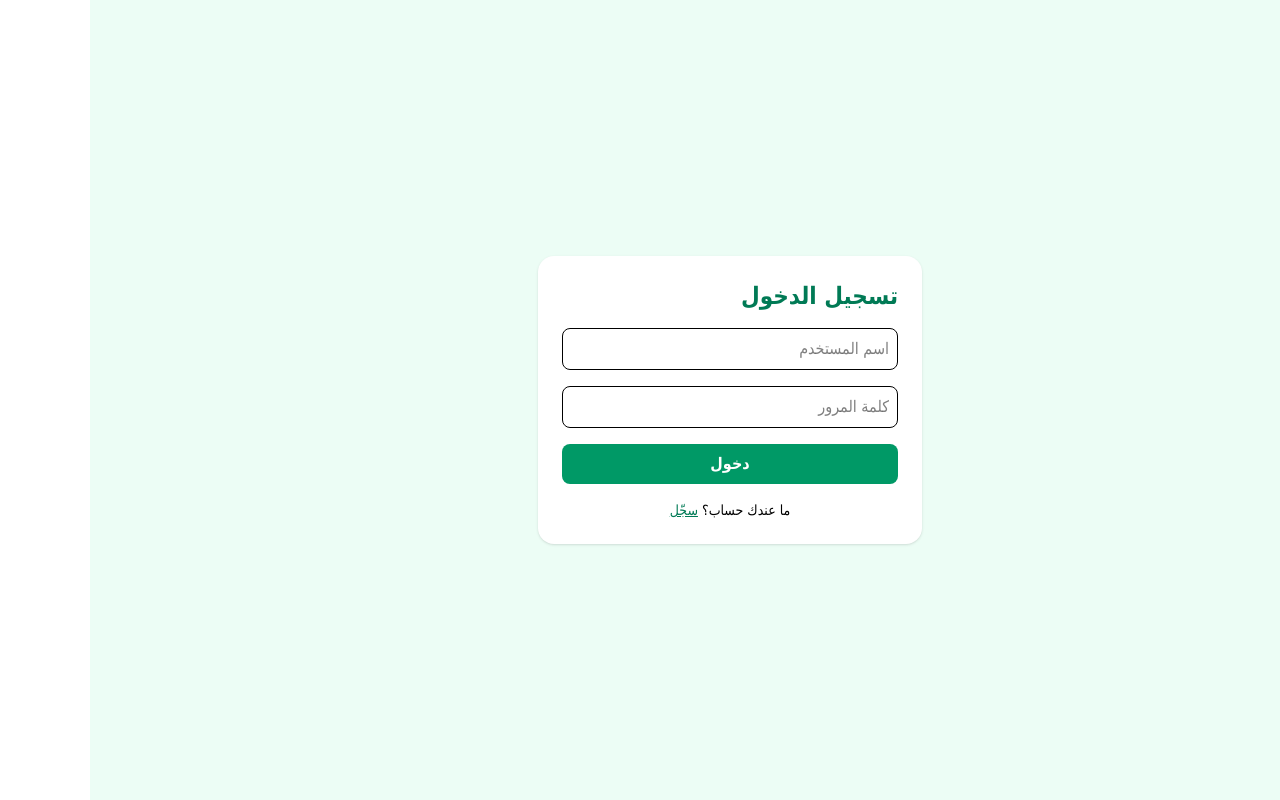
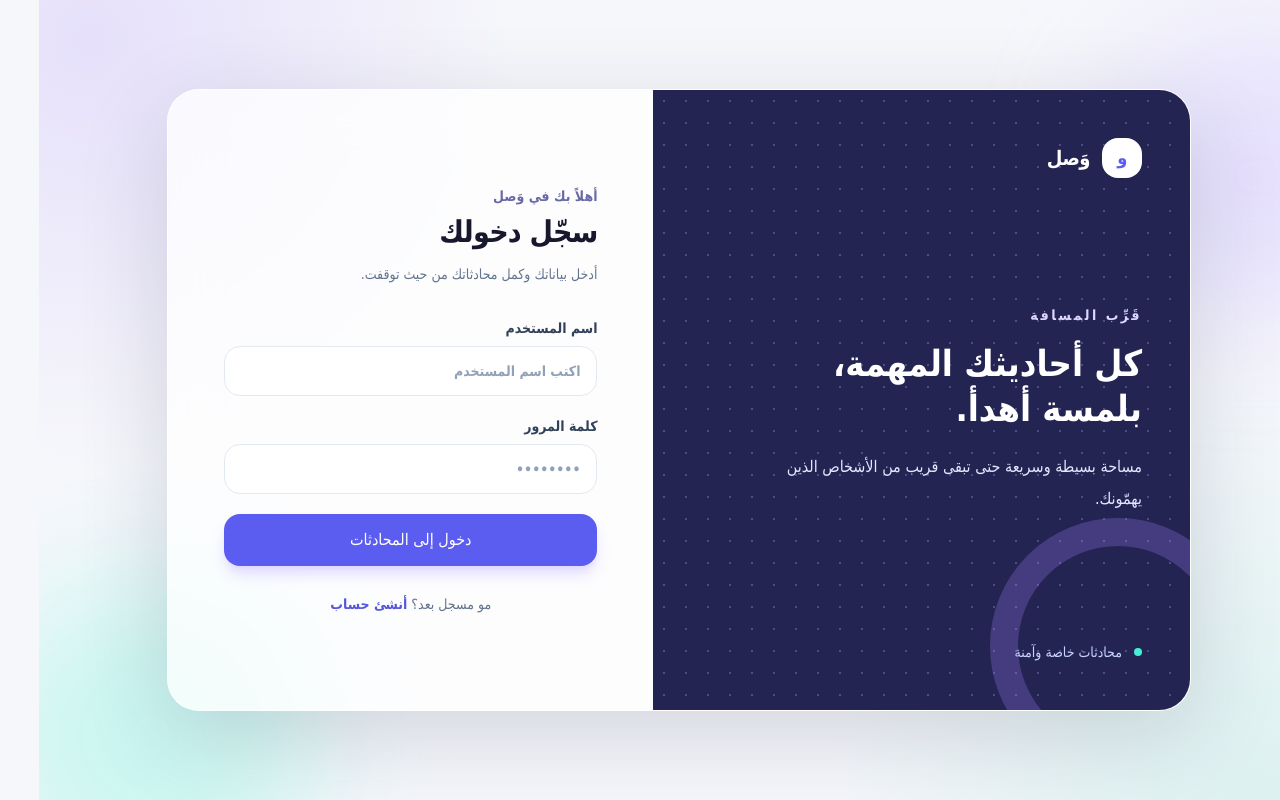
Before and after one commit to saffi277/chat, a Next.js app in the folder frontend/: page /login in a window 1280 px wide. Built offline with nearby package versions, Linux system fonts and the light colour scheme; no server answers.

Commit message:
Redesign Next.js chat frontend

```diff
--- a/frontend/app/AuthForm.tsx
+++ b/frontend/app/AuthForm.tsx
@@ -25,24 +25,43 @@ export default function AuthForm({ mode }: { mode: "login" | "register" }) {
   }
 
   return (
-    <main className="flex flex-1 items-center justify-center bg-emerald-50 p-4">
-      <form onSubmit={submit} className="w-full max-w-sm space-y-4 rounded-2xl bg-white p-6 shadow">
-        <h1 className="text-2xl font-bold text-emerald-700">{isLogin ? "تسجيل الدخول" : "حساب جديد"}</h1>
-        <input className="w-full rounded-lg border p-2" placeholder="اسم المستخدم"
-          value={username} onChange={(e) => setUsername(e.target.value)} required />
-        <input className="w-full rounded-lg border p-2" placeholder="كلمة المرور" type="password"
-          value={password} onChange={(e) => setPassword(e.target.value)} required />
-        {error && <p className="text-sm text-red-600">{error}</p>}
-        <button className="w-full rounded-lg bg-emerald-600 p-2 font-bold text-white hover:bg-emerald-700">
-          {isLogin ? "دخول" : "تسجيل"}
-        </button>
-        <p className="text-center text-sm">
-          {isLogin ? "ما عندك حساب؟ " : "عندك حساب؟ "}
-          <Link className="text-emerald-700 underline" href={isLogin ? "/register" : "/login"}>
-            {isLogin ? "سجّل" : "ادخل"}
-          </Link>
-        </p>
-      </form>
+    <main className="app-shell relative flex min-h-full flex-1 items-center justify-center overflow-hidden p-5 lg:p-10">
+      <div className="pointer-events-none absolute -right-20 top-8 h-72 w-72 rounded-full bg-violet-300/35 blur-3xl" />
+      <div className="pointer-events-none absolute -bottom-24 -left-12 h-80 w-80 rounded-full bg-teal-200/45 blur-3xl" />
+      <div className="relative grid w-full max-w-5xl overflow-hidden rounded-[32px] border border-white/70 bg-white/75 shadow-[0_25px_90px_rgba(30,36,70,.16)] backdrop-blur-xl lg:grid-cols-[1.05fr_.95fr]">
+        <section className="relative hidden min-h-[620px] overflow-hidden bg-[#242453] p-12 text-white lg:flex lg:flex-col">
+          <div className="absolute inset-0 opacity-30 [background-image:radial-gradient(#a9a8ff_1px,transparent_1px)] [background-size:22px_22px]" />
+          <div className="relative flex items-center gap-3 text-xl font-black tracking-tight"><span className="grid h-10 w-10 place-items-center rounded-2xl bg-white text-lg text-[#5b5cf0]">و</span> وَصل</div>
+          <div className="relative my-auto">
+            <p className="mb-4 text-sm font-bold tracking-[.18em] text-violet-200">قَرِّب المسافة</p>
+            <h2 className="max-w-sm text-4xl font-black leading-[1.25]">كل أحاديثك المهمة، بلمسة أهدأ.</h2>
+            <p className="mt-5 max-w-sm leading-8 text-indigo-100">مساحة بسيطة وسريعة حتى تبقى قريب من الأشخاص الذين يهمّونك.</p>
+          </div>
+          <div className="relative flex items-center gap-3 text-sm text-indigo-200"><span className="h-2 w-2 rounded-full bg-teal-300" /> محادثات خاصة وآمنة</div>
+          <div className="absolute -bottom-16 -right-14 h-64 w-64 rounded-full border-[28px] border-violet-400/25" />
+        </section>
+        <section className="flex min-h-[620px] flex-col justify-center px-6 py-10 sm:px-12 lg:px-14">
+          <div className="mb-10 flex items-center gap-3 text-lg font-black text-[#242453] lg:hidden"><span className="grid h-10 w-10 place-items-center rounded-2xl bg-[#5b5cf0] text-white">و</span> وَصل</div>
+          <div className="mb-8">
+            <p className="mb-2 text-sm font-bold text-[#6969a5]">أهلاً بك في وَصل</p>
+            <h1 className="text-3xl font-black tracking-tight text-[#17172d]">{isLogin ? "سجّل دخولك" : "أنشئ حسابك"}</h1>
+            <p className="mt-3 text-sm leading-6 text-slate-500">{isLogin ? "أدخل بياناتك وكمل محادثاتك من حيث توقفت." : "ابدأ تجربة محادثة هادئة وسريعة خلال دقيقة."}</p>
+          </div>
+          <form onSubmit={submit} className="space-y-5">
+            <label className="block text-sm font-bold text-slate-700">اسم المستخدم
+              <input className="mt-2 w-full rounded-2xl border border-slate-200 bg-white px-4 py-3.5 outline-none transition placeholder:text-slate-400 focus:border-[#7775f5] focus:ring-4 focus:ring-violet-100" placeholder="اكتب اسم المستخدم" value={username} onChange={(e) => setUsername(e.target.value)} required />
+            </label>
+            <label className="block text-sm font-bold text-slate-700">كلمة المرور
+              <input className="mt-2 w-full rounded-2xl border border-slate-200 bg-white px-4 py-3.5 outline-none transition placeholder:text-slate-400 focus:border-[#7775f5] focus:ring-4 focus:ring-violet-100" placeholder="••••••••" type="password" value={password} onChange={(e) => setPassword(e.target.value)} required />
+            </label>
+            {error && <p className="rounded-xl bg-rose-50 px-3 py-2 text-sm font-bold text-rose-600">{error}</p>}
+            <button className="w-full rounded-2xl bg-[#5b5cf0] p-3.5 font-bold text-white shadow-lg shadow-violet-200 transition hover:-translate-y-0.5 hover:bg-[#4949dc] active:translate-y-0">
+              {isLogin ? "دخول إلى المحادثات" : "إنشاء الحساب"}
+            </button>
+          </form>
+          <p className="mt-7 text-center text-sm text-slate-500">{isLogin ? "مو مسجل بعد؟ " : "عندك حساب بالفعل؟ "}<Link className="font-bold text-[#5656dc] hover:underline" href={isLogin ? "/register" : "/login"}>{isLogin ? "أنشئ حساب" : "سجّل دخول"}</Link></p>
+        </section>
+      </div>
     </main>
   );
 }
--- a/frontend/app/chat/page.tsx
+++ b/frontend/app/chat/page.tsx
@@ -84,60 +84,64 @@ export default function ChatPage() {
 
   const other = (c: Conversation) => c.participants.find((p) => p.id !== me?.id) ?? c.participants[0];
   const activeOther = active ? users.find((u) => u.id === other(active).id) ?? other(active) : null;
+  const initials = (name: string) => name.slice(0, 2).toUpperCase();
 
   return (
-    <main className="flex h-full">
-      <aside className={`${active ? "hidden md:flex" : "flex"} w-full flex-col border-l bg-white md:w-80`}>
-        <header className="flex items-center justify-between bg-emerald-700 p-3 text-white">
-          <span className="font-bold">{me?.username}</span>
-          <button className="text-sm underline" onClick={() => { logout(); router.push("/login"); }}>خروج</button>
+    <main className="app-shell h-full p-0 md:p-4 lg:p-6">
+      <div className="flex h-full overflow-hidden bg-white md:mx-auto md:max-w-[1600px] md:rounded-[28px] md:border md:border-white/80 md:shadow-[0_18px_60px_rgba(31,34,70,.12)]">
+      <aside className={`${active ? "hidden md:flex" : "flex"} w-full flex-col border-l border-slate-100 bg-white md:w-[350px]`}>
+        <header className="border-b border-slate-100 px-5 pb-5 pt-6">
+          <div className="flex items-center justify-between">
+            <div className="flex items-center gap-3"><span className="grid h-10 w-10 place-items-center rounded-2xl bg-[#5b5cf0] font-black text-white">و</span><div><h1 className="font-black text-[#222242]">وَصل</h1><p className="text-xs text-slate-400">مساحتك للتواصل</p></div></div>
+            <button aria-label="تسجيل الخروج" title="تسجيل الخروج" className="grid h-9 w-9 place-items-center rounded-xl text-slate-400 transition hover:bg-rose-50 hover:text-rose-500" onClick={() => { logout(); router.push("/login"); }}>
+              <svg viewBox="0 0 24 24" className="h-5 w-5 fill-none stroke-current" strokeWidth="2"><path d="M10 17l5-5-5-5M15 12H3M21 19V5a2 2 0 00-2-2h-6" /></svg>
+            </button>
+          </div>
+          <div className="mt-5 flex items-center gap-3 rounded-2xl bg-[#f6f7fb] px-3 py-2.5 text-sm text-slate-400"><svg viewBox="0 0 24 24" className="h-4 w-4 fill-none stroke-current" strokeWidth="2"><circle cx="11" cy="11" r="6"/><path d="m20 20-4-4"/></svg><span>ابحث في محادثاتك</span></div>
         </header>
-        <div className="flex-1 overflow-y-auto">
-          <h2 className="px-3 pt-3 text-xs font-bold text-gray-500">المحادثات</h2>
-          {conversations.map((c) => (
-            <button key={c.id} onClick={() => setActive(c)}
-              className={`flex w-full items-center justify-between p-3 text-right hover:bg-gray-100 ${active?.id === c.id ? "bg-gray-100" : ""}`}>
-              <div className="min-w-0">
-                <div className="font-bold">{other(c).username}</div>
-                <div className="truncate text-sm text-gray-500">{c.last_message?.content ?? "—"}</div>
-              </div>
-              {c.unread_count > 0 && (
-                <span className="rounded-full bg-emerald-600 px-2 text-xs text-white">{c.unread_count}</span>
-              )}
-            </button>
+        <div className="soft-scroll flex-1 overflow-y-auto px-3 py-4">
+          <div className="mb-3 flex items-center justify-between px-2"><h2 className="text-xs font-black tracking-wider text-slate-400">المحادثات</h2><span className="text-xs font-bold text-[#6969df]">{conversations.length}</span></div>
+          <div className="space-y-1">
+          {conversations.map((c) => {
+            const person = other(c); const selected = active?.id === c.id;
+            return <button key={c.id} onClick={() => setActive(c)} className={`group flex w-full items-center gap-3 rounded-2xl p-3 text-right transition ${selected ? "bg-[#efefff]" : "hover:bg-slate-50"}`}>
+              <div className="relative grid h-11 w-11 shrink-0 place-items-center rounded-2xl bg-gradient-to-br from-violet-200 to-indigo-100 font-black text-sm text-[#5656b8]">{initials(person.username)}<span className={`absolute -bottom-0.5 -left-0.5 h-3.5 w-3.5 rounded-full border-2 border-white ${person.is_online ? "bg-emerald-400" : "bg-slate-300"}`} /></div>
+              <div className="min-w-0 flex-1"><div className="flex items-center justify-between gap-2"><strong className="truncate text-sm text-[#292942]">{person.username}</strong>{c.last_message && <time className="shrink-0 text-[10px] text-slate-400">{new Date(c.last_message.created_at).toLocaleTimeString("ar", { hour: "2-digit", minute: "2-digit" })}</time>}</div><div className="mt-1 flex items-center justify-between gap-2"><span className="truncate text-xs text-slate-400">{c.last_message?.content ?? "ابدأ محادثة جديدة"}</span>{c.unread_count > 0 && <span className="grid h-5 min-w-5 place-items-center rounded-full bg-[#5b5cf0] px-1 text-[10px] font-bold text-white">{c.unread_count}</span>}</div></div>
+            </button>;
+          })}
+          </div>
+          <div className="my-6 h-px bg-slate-100" />
+          <div className="mb-3 flex items-center justify-between px-2"><h2 className="text-xs font-black tracking-wider text-slate-400">ابدأ محادثة</h2><span className="h-2 w-2 rounded-full bg-emerald-400" /></div>
+          <div className="space-y-1">
+          {users.map((u) => (
+            <button key={u.id} onClick={() => openWith(u)} className="flex w-full items-center gap-3 rounded-2xl p-3 text-right transition hover:bg-slate-50"><div className="relative grid h-10 w-10 place-items-center rounded-2xl bg-slate-100 text-xs font-black text-slate-500">{initials(u.username)}<span className={`absolute -bottom-0.5 -left-0.5 h-3 w-3 rounded-full border-2 border-white ${u.is_online ? "bg-emerald-400" : "bg-slate-300"}`} /></div><div><strong className="block text-sm text-[#35354d]">{u.username}</strong><span className={`text-xs ${u.is_online ? "text-emerald-500" : "text-slate-400"}`}>{u.is_online ? "متصل الآن" : "غير متصل"}</span></div></button>
           ))}
-          <h2 className="px-3 pt-3 text-xs font-bold text-gray-500">المستخدمين</h2>
-          {users.map((u) => (
-            <button key={u.id} onClick={() => openWith(u)} className="flex w-full items-center gap-2 p-3 hover:bg-gray-100">
-              <span className={`h-2.5 w-2.5 rounded-full ${u.is_online ? "bg-green-500" : "bg-gray-300"}`} />
-              {u.username}
-            </button>
-          ))}
+          </div>
         </div>
+        <div className="border-t border-slate-100 p-4"><div className="flex items-center gap-3 rounded-2xl bg-slate-50 p-2.5"><span className="grid h-9 w-9 place-items-center rounded-xl bg-[#222242] text-sm font-black text-white">{me ? initials(me.username) : "؟"}</span><div className="min-w-0"><p className="truncate text-sm font-black text-[#31314d]">{me?.username}</p><p className="text-xs text-emerald-500">متصل</p></div></div></div>
       </aside>
 
-      <section className={`${active ? "flex" : "hidden md:flex"} flex-1 flex-col bg-[#efeae2]`}>
+      <section className={`${active ? "flex" : "hidden md:flex"} message-pattern flex-1 flex-col`}>
         {!active || !activeOther ? (
-          <div className="m-auto text-gray-500">اختار شخص حتى تبدي المحادثة</div>
+          <div className="m-auto max-w-sm px-8 text-center"><div className="mx-auto grid h-20 w-20 place-items-center rounded-[28px] bg-white shadow-xl shadow-indigo-100"><svg viewBox="0 0 24 24" className="h-9 w-9 fill-none stroke-[#5b5cf0]" strokeWidth="1.7"><path d="M20 15a3 3 0 01-3 3H9l-5 3V7a3 3 0 013-3h10a3 3 0 013 3z"/><path d="M8 10h8M8 14h5"/></svg></div><h2 className="mt-6 text-xl font-black text-[#292942]">مكانك للحكايات الجميلة</h2><p className="mt-2 text-sm leading-7 text-slate-500">اختار شخص من القائمة وابدأ محادثة جديدة الآن.</p></div>
         ) : (
           <>
-            <header className="flex items-center gap-3 bg-emerald-700 p-3 text-white">
-              <button className="md:hidden" onClick={() => setActive(null)}>→</button>
-              <div>
-                <div className="font-bold">{activeOther.username}</div>
-                <div className="text-xs">{typing ? "يكتب..." : activeOther.is_online ? "متصل" : "غير متصل"}</div>
-              </div>
+            <header className="flex items-center gap-3 border-b border-slate-100 bg-white/90 px-5 py-4 backdrop-blur">
+              <button aria-label="رجوع" className="grid h-9 w-9 place-items-center rounded-xl text-slate-500 hover:bg-slate-100 md:hidden" onClick={() => setActive(null)}>←</button>
+              <div className="relative grid h-11 w-11 place-items-center rounded-2xl bg-gradient-to-br from-violet-200 to-indigo-100 text-sm font-black text-[#5656b8]">{initials(activeOther.username)}<span className={`absolute -bottom-0.5 -left-0.5 h-3.5 w-3.5 rounded-full border-2 border-white ${activeOther.is_online ? "bg-emerald-400" : "bg-slate-300"}`} /></div>
+              <div className="flex-1"><div className="font-black text-[#292942]">{activeOther.username}</div><div className={`mt-0.5 text-xs ${typing || activeOther.is_online ? "text-emerald-500" : "text-slate-400"}`}>{typing ? "يكتب الآن..." : activeOther.is_online ? "متصل الآن" : "غير متصل"}</div></div>
+              <button aria-label="معلومات المحادثة" className="grid h-9 w-9 place-items-center rounded-xl text-slate-400 hover:bg-slate-100"><svg viewBox="0 0 24 24" className="h-5 w-5 fill-none stroke-current" strokeWidth="2"><circle cx="12" cy="12" r="9"/><path d="M12 11v5M12 8h.01"/></svg></button>
             </header>
-            <div className="flex-1 space-y-2 overflow-y-auto p-4">
+            <div className="soft-scroll flex-1 space-y-3 overflow-y-auto p-4 sm:p-7">
               {messages.map((m) => {
                 const mine = m.sender.id === me?.id;
                 return (
                   <div key={m.id} className={`flex ${mine ? "justify-start" : "justify-end"}`}>
-                    <div className={`max-w-[75%] rounded-lg px-3 py-1.5 shadow ${mine ? "bg-emerald-100" : "bg-white"}`}>
+                    <div className={`max-w-[78%] rounded-2xl px-4 py-2.5 shadow-sm ${mine ? "rounded-tr-sm bg-[#5b5cf0] text-white shadow-indigo-200" : "rounded-tl-sm bg-white text-[#303047] shadow-slate-200/70"}`}>
                       <p className="whitespace-pre-wrap break-words">{m.content}</p>
-                      <p className="text-left text-[10px] text-gray-500">
+                      <p className={`mt-1 text-left text-[10px] ${mine ? "text-violet-200" : "text-slate-400"}`}>
                         {new Date(m.created_at).toLocaleTimeString("ar", { hour: "2-digit", minute: "2-digit" })}
-                        {mine && <span className={m.is_read ? "text-sky-500" : ""}> ✓✓</span>}
+                        {mine && <span className={m.is_read ? "text-teal-200" : ""}> ✓✓</span>}
                       </p>
                     </div>
                   </div>
@@ -145,19 +149,21 @@ export default function ChatPage() {
               })}
               <div ref={bottomRef} />
             </div>
-            <form onSubmit={send} className="flex gap-2 bg-gray-100 p-3">
-              <input className="flex-1 rounded-full border px-4 py-2" placeholder="اكتب رسالة..." value={text}
+            <form onSubmit={send} className="flex items-center gap-2 border-t border-slate-100 bg-white/90 p-3 backdrop-blur sm:px-5">
+              <button type="button" aria-label="إضافة" className="grid h-11 w-11 shrink-0 place-items-center rounded-2xl text-slate-400 transition hover:bg-slate-100 hover:text-[#5b5cf0]"><svg viewBox="0 0 24 24" className="h-5 w-5 fill-none stroke-current" strokeWidth="2"><path d="M12 5v14M5 12h14"/></svg></button>
+              <input className="h-11 flex-1 rounded-2xl bg-[#f5f6fa] px-4 text-sm outline-none placeholder:text-slate-400 focus:ring-2 focus:ring-violet-100" placeholder="اكتب رسالتك هنا..." value={text}
                 onChange={(e) => {
                   setText(e.target.value);
                   if (socketRef.current?.readyState === WebSocket.OPEN) {
                     socketRef.current.send(JSON.stringify({ type: "typing" }));
                   }
                 }} />
-              <button className="rounded-full bg-emerald-600 px-5 font-bold text-white">إرسال</button>
+              <button aria-label="إرسال الرسالة" className="grid h-11 w-11 shrink-0 place-items-center rounded-2xl bg-[#5b5cf0] text-white shadow-lg shadow-violet-200 transition hover:-translate-y-0.5 hover:bg-[#4949dc] active:translate-y-0"><svg viewBox="0 0 24 24" className="h-5 w-5 fill-current" transform="rotate(180 12 12)"><path d="M3.4 2.8 21 11.1a1 1 0 010 1.8L3.4 21.2a1 1 0 01-1.4-1.1l1.7-6.2a1 1 0 01.96-.73H13a1 1 0 000-2H4.66a1 1 0 01-.96-.73L2 3.9a1 1 0 011.4-1.1Z"/></svg></button>
             </form>
           </>
         )}
       </section>
+      </div>
     </main>
   );
 }
--- a/frontend/app/globals.css
+++ b/frontend/app/globals.css
@@ -1,5 +1,35 @@
 @import "tailwindcss";
+
+@theme {
+  --color-ink: #101827;
+  --color-mist: #f5f7fb;
+  --color-brand: #5b5cf0;
+}
+
+* { box-sizing: border-box; }
 
 body {
   font-family: Tahoma, Arial, sans-serif;
+  background: #f5f7fb;
+  color: #101827;
 }
+
+button, input { font: inherit; }
+
+::selection { background: #deddff; color: #27216f; }
+
+.app-shell {
+  background:
+    radial-gradient(circle at 4% 5%, rgba(138, 92, 246, .15), transparent 27rem),
+    radial-gradient(circle at 95% 100%, rgba(44, 202, 164, .13), transparent 27rem),
+    #f6f7fb;
+}
+
+.soft-scroll::-webkit-scrollbar { width: 5px; }
+.soft-scroll::-webkit-scrollbar-thumb { background: #d9ddea; border-radius: 99px; }
+
+.message-pattern {
+  background-color: #f9faff;
+  background-image: radial-gradient(#e4e7f1 1px, transparent 1px);
+  background-size: 19px 19px;
+}
--- a/frontend/app/layout.tsx
+++ b/frontend/app/layout.tsx
@@ -2,8 +2,8 @@ import type { Metadata } from "next";
 import "./globals.css";
 
 export const metadata: Metadata = {
-  title: "شات",
-  description: "تطبيق محادثات Django + Next.js",
+  title: "وَصل | محادثاتك بمكان واحد",
+  description: "تطبيق محادثات سريع وآمن",
 };
 
 export default function RootLayout({ children }: { children: React.ReactNode }) {
```
